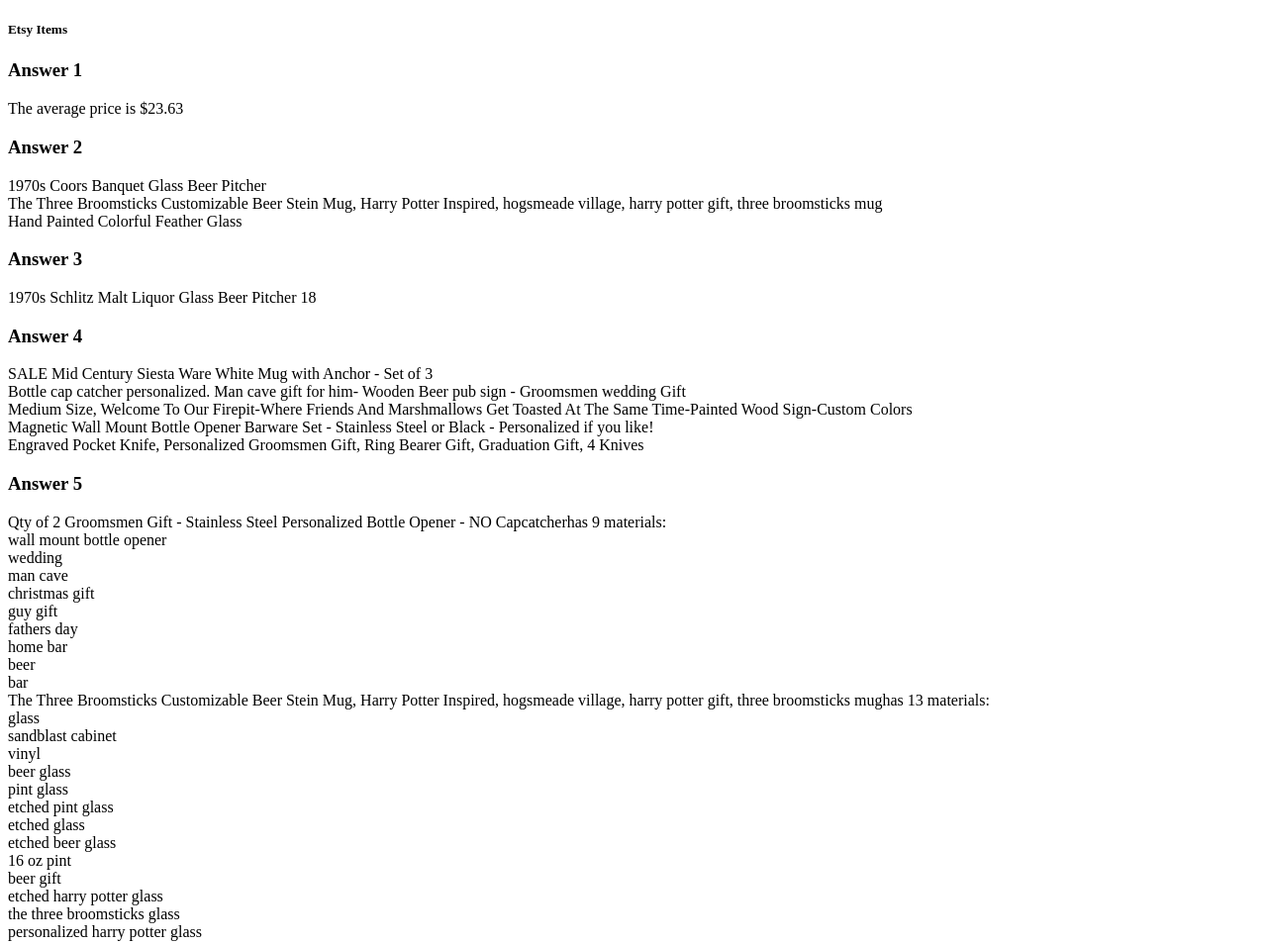
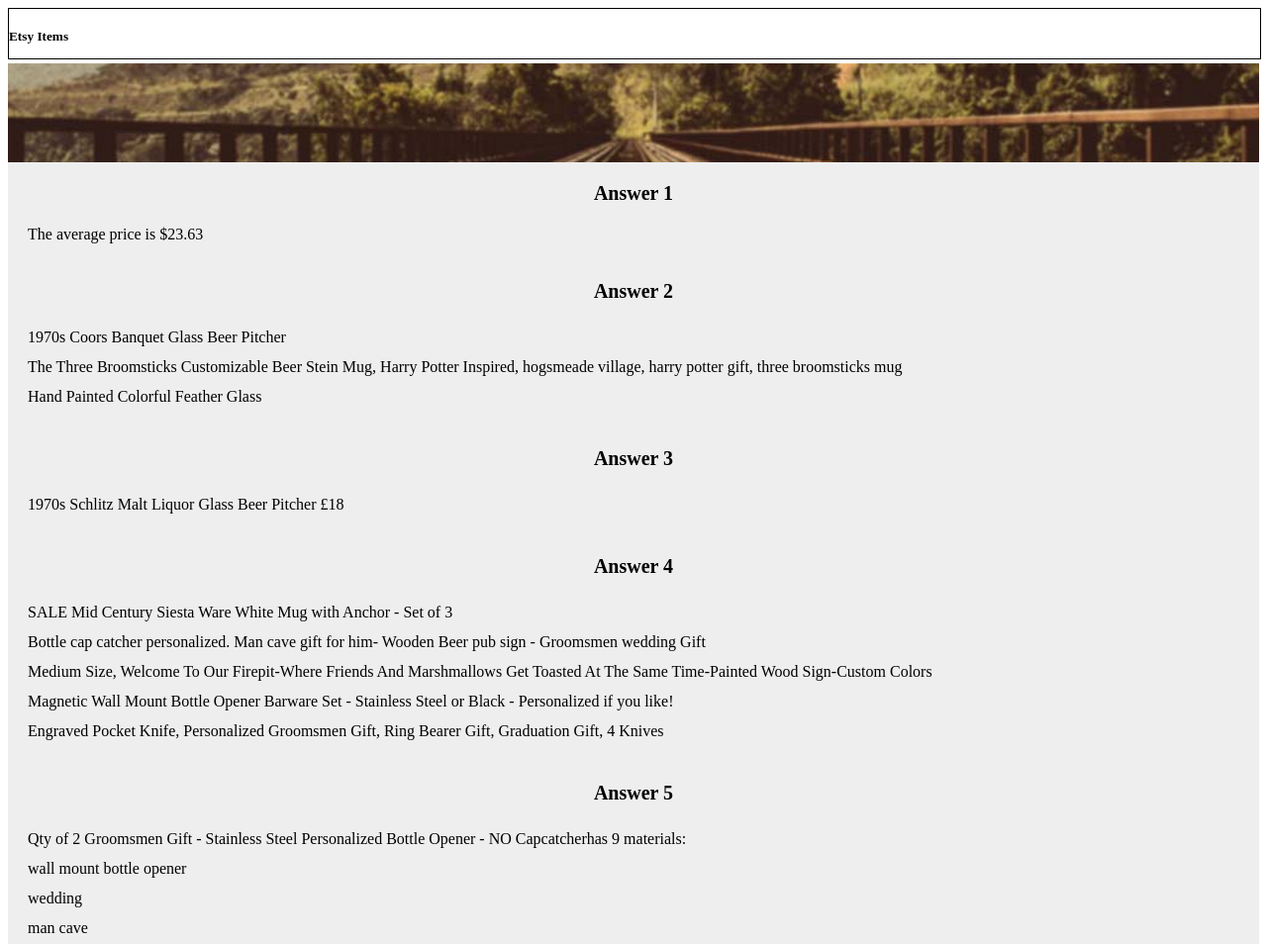
Before and after one commit to Shalmalidp/etsyitem-day8, a plain HTML site: page index.html in a window 1280 px wide. Shown: the top 954 px of the page at 99% size. Drawn offline with Linux system fonts and the light colour scheme.

Commit message:
HTML COMPLETE SCSS COMPLETE JS COMPLETE Final COMMIT

```diff
--- a/index.html
+++ b/index.html
@@ -5,22 +5,24 @@
   <link rel="stylesheet" type="text/css" href="css/main.css">
 </head>
 <body>
-<div class="main-body">
-  <header>
-    <h5>Etsy Items</h5>
-    <div class="background-image"></div>
-  </header>
+<div class="container">
 
+    <header>
+      <h5>Etsy Items</h5>
+     </header>
+     <div class="main-body">
+  <div class="background_image">
+  </div>
   <div class="answer1-container">
-  <h3>Answer 1</h3>
-  <p id='answer1'> </p>
+    <h3>Answer  1</h3>
+      <p id='answer1'> </p>
   </div>
 
   <div class="answer2-container">
-  <h3>Answer 2</h3>
-  <p id='answer2'> </p>
-  </div>
-  </div>
+    <h3>Answer  2</h3>
+      <p id='answer2'> </p>
+    </div>
+
 
   <div class="answer3-container">
   <h3>Answer 3</h3>
@@ -28,17 +30,19 @@
   </div>
 
   <div class="answer4-container">
-  <h3>Answer 4</h3>
+  <h3>Answer  4</h3>
   <p id="answer4"> </p>
   </div>
 
   <div class="answer5-container"><h3>Answer 5</h3><p id="answer5"></p></div>
   <div class="answer6-container"><h3>Answer 6</h3><p id="answer6"></p></div>
-  <footer>&copy;2015 Your Name</footer>
 </div>
+  <footer><h6>&copy;2015 Your Name</h6></footer>
 
 
+</div>
 <script src="js/items.js"></script>
-<script src="js/main.js"></script>
+<script src="js/main.js" charset="UTF-8"></script>
+
 </body>
 </html>
--- a/js/main.js
+++ b/js/main.js
@@ -76,7 +76,7 @@ var c_Code = items.filter(function(item){
 
 if (item.currency_code=="GBP"){
     //console.log(item.title + " " + item.price);
-  cur_C = item.title + " " + item.price;
+  cur_C = item.title + " £" + item.price;
 }
 
 }); //console.log(cur_C);
--- a/scss/main.scss
+++ b/scss/main.scss
@@ -0,0 +1,150 @@
+
+
+header{
+        width:100%;
+        height:50px;
+        padding:0;
+        margin:0;
+        border:1px solid black;
+        overflow:auto;
+        text-align:left;
+        position:relative;
+        display:inline-block;
+
+        h5{
+             position : absolute;
+             margin:0;
+             padding-top:20px;
+             display:inline-block;
+          }
+    }
+
+
+
+.container{
+  //overflow: auto;
+  display:inline-block;
+  width :100%;
+
+
+
+.main-body{
+  //overflow: auto;
+  display:inline-block;
+  width :100%;
+
+  background-color:#EEEEEE;
+
+
+.background_image{
+    background-image:url('../images/banner.jpg');
+    background-size:cover;
+    height:100px;
+  }
+
+.answer1-container{
+  width :100%;
+  display:inline-block;
+  border-bottom: 1px #C1C1C1;
+  //overflow:auto;
+  h3{
+    font-size: 20px;
+    text-align: center;
+  }
+
+  p{
+      padding-left: 20px;
+      line-height: 20px;
+  }
+}
+
+.answer2-container{
+  width :100%;
+  display:inline-block;
+  //overflow:auto;
+  h3{
+    text-align: center;
+    font-size: 20px;
+
+  }
+  p{
+      padding-left: 20px;
+      line-height: 30px;
+  }
+}
+
+.answer3-container{
+  width :100%;
+  display:inline-block;
+  //overflow:auto;
+
+p{
+      padding-left: 20px;
+      line-height: 30px;
+  }
+  h3{
+    text-align: center;
+    font-size: 20px;
+  }
+}
+.answer4-container{
+  width :100%;
+  display:inline-block;
+  //overflow:auto;
+  h3{
+    text-align: center;
+    font-size: 20px;
+  }
+  p{
+      padding-left: 20px;
+      line-height: 30px;
+  }
+}
+
+.answer5-container{
+  width :100%;
+   display:inline-block;
+ // overflow:auto;
+  h3{
+    text-align: center;
+    font-size: 20px;
+  }
+  p{
+      padding-left: 20px;
+      line-height: 30px;
+  }
+}
+
+.answer6-container{
+  width :100%;
+   display:inline-block;
+  //overflow:auto;
+  h3{
+    text-align: center;
+    font-size: 20px;
+  }
+  p{
+      padding-left: 20px;
+      line-height: 20px;
+  }
+}
+}
+}
+
+footer{
+margin-top:0;
+text-align:center;
+height:40px;
+background-color:#4B494F;
+
+
+h6{
+  margin: 0;
+  font-size:10px;
+  color: white;
+  padding-top: 20px;
+  padding-bottom:0;
+  margin-bottom:0;
+}
+
+}
```
Also changed, not shown: css/main.css, images/banner.jpg (added), 1 other file.
